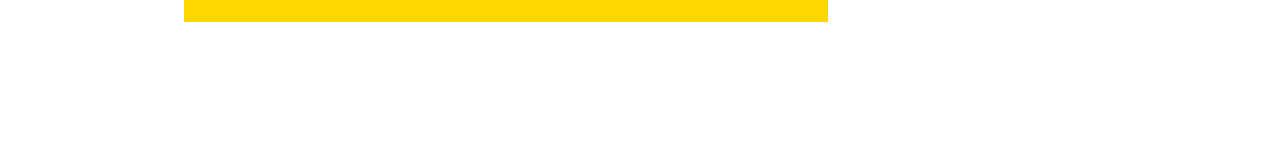
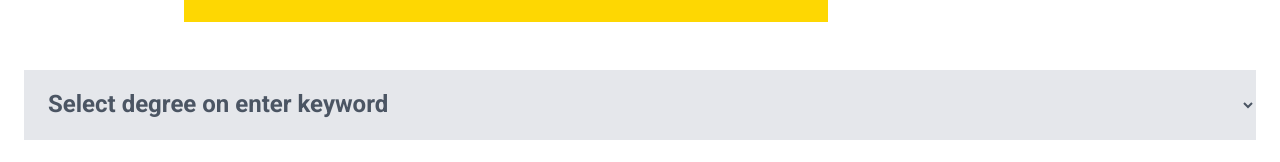
Before and after one commit to jacob-js/gym-december-challenge-jacobdev, a Next.js app: page / in a window 1280 px wide. Shown: the part 2296-2458 px from the top of the page. Before the commit the page ends 2318 px from the top, so only its background shows below. Built offline with nearby package versions, Linux system fonts and the light colour scheme.

Commit message:
feat: add degree programs select box

```diff
--- a/components/Home/index.jsx
+++ b/components/Home/index.jsx
@@ -1,5 +1,6 @@
 import React from 'react'
 import CustomizedNavigation from './sections/CustomizedNavigation'
+import DegreeProgram from './sections/DegreeProgram'
 import Hero from './sections/Hero'
 import News from './sections/News'
 
@@ -9,6 +10,7 @@ const Home = () => {
         <Hero />
         <News />
         <CustomizedNavigation />
+        <DegreeProgram />
     </div>
   )
 }
--- a/components/Home/sections/CustomizedNavigation.jsx
+++ b/components/Home/sections/CustomizedNavigation.jsx
@@ -4,7 +4,7 @@ import VerticalTab from '../../ui/VerticalTab'
 
 const CustomizedNavigation = () => {
   return (
-    <div className='max-w-362 mx-auto px-6 mt-12'>
+    <div className='max-w-362 mx-auto px-6 mt-12 relative'>
         <div className="mb-12">
             <div className="text-dark-blue font-bold tracking-small">Customized navigation</div>
             <Title text="Discover what TUM has to offer" />
--- /dev/null
+++ b/components/Home/sections/DegreeProgram.jsx
@@ -0,0 +1,17 @@
+import Image from 'next/image'
+import React from 'react'
+
+const DegreeProgram = () => {
+  return (
+    <div className='max-w-362 w-full mx-auto mt-40 px-6'>
+        <select name="" id="" placeholder='Select degree on enter keyword' className='p-5 bg-gray-200 font-bold w-full outline-none text-2xl text-gray-600' defaultValue="1">
+            <option value="1">Select degree on enter keyword</option>
+        </select>
+        <div className="text-primary font-medium mt-5 flex justify-end">Degree programs
+            <Image src="/icons/arrow-right.svg" width={24} height={32} alt="" className='ml-1' />
+        </div>
+    </div>
+  )
+}
+
+export default DegreeProgram
```
Also changed, not shown: public/icons/arrow-right.svg (added).
